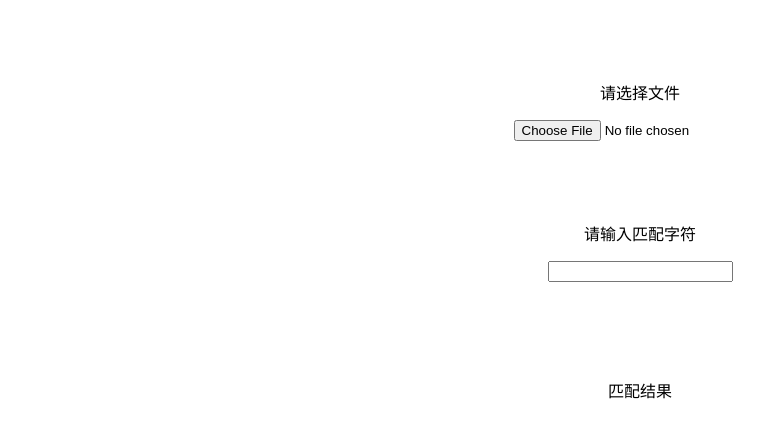
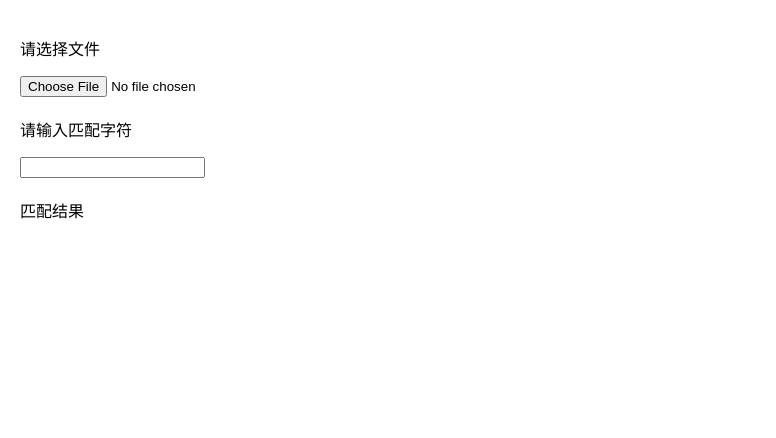
Before and after one commit to ChangWenWu/TextMatcher, a React (Create React App) app in the folder test-matcher/: page / in a window 1280 px wide. Shown: the top 438 px of the page, without its empty margins (0-776 px from the left). Built offline with nearby package versions, Linux system fonts and the light colour scheme.

Commit message:
adjust style and modify textMatcher tests

```diff
--- a/test-matcher/src/App.css
+++ b/test-matcher/src/App.css
@@ -1,26 +1,19 @@
 .App {
-  text-align: center;
+  padding: 20px;
+  text-align:left;
 }
 
-.test-file {
-    margin:80px auto 0 auto;
+.test-file input {
+  width:100%;
 }
 
 .test-matcher {
-  margin-top: 80px;
+  margin-top: 20px;
 }
- .test-data {
-  margin-top: 80px;
-  border-color: red;
-  border-width: 1px;
- }
 
  .match-result {
-  margin-top: 80px;
-  display:flex;
-  flex-direction:column;
-  align-items:center;
- }
+  margin-top: 20px;
+  }
 
 
 .App-header {
--- a/test-matcher/src/App.js
+++ b/test-matcher/src/App.js
@@ -38,9 +38,6 @@ class App extends Component {
   render() {
     return (
       <div className="App">
-        <div className="test-data">
-          {/* <FlavorForm /> */}
-        </div>
         <div className="test-file">
           <p>请选择文件</p>
           <input type="file" onChange={this.selectFile}/>
@@ -51,7 +48,6 @@ class App extends Component {
         </div>
         <div className="match-result">
           <p>匹配结果</p>
-          {/* <input type="result" value={this.state.value} onChange={this.handleChange} /> */}
           <ResultList textResult={this.state.textResult} position={this.state.position}/>
         </div>
       </div>
--- a/test-matcher/src/utils/textMatcher.js
+++ b/test-matcher/src/utils/textMatcher.js
@@ -1,6 +1,5 @@
 import PinyinMatch from 'pinyin-match'
 
-//const sampleList = require('./sampleList.json')
 export const textMatcher = (resource, inputText) => {
     const textResult = []
     const position = []
```
Also changed, not shown: 1 other file (tests, documents, lock files or other folders).
